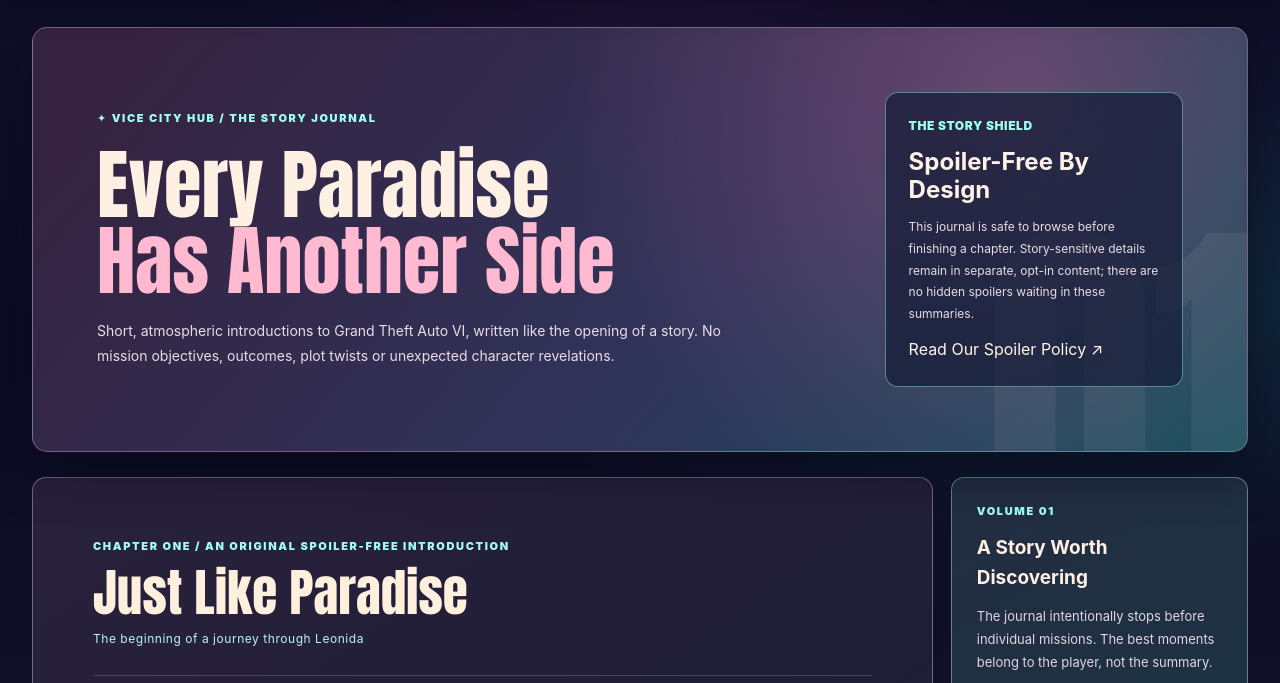
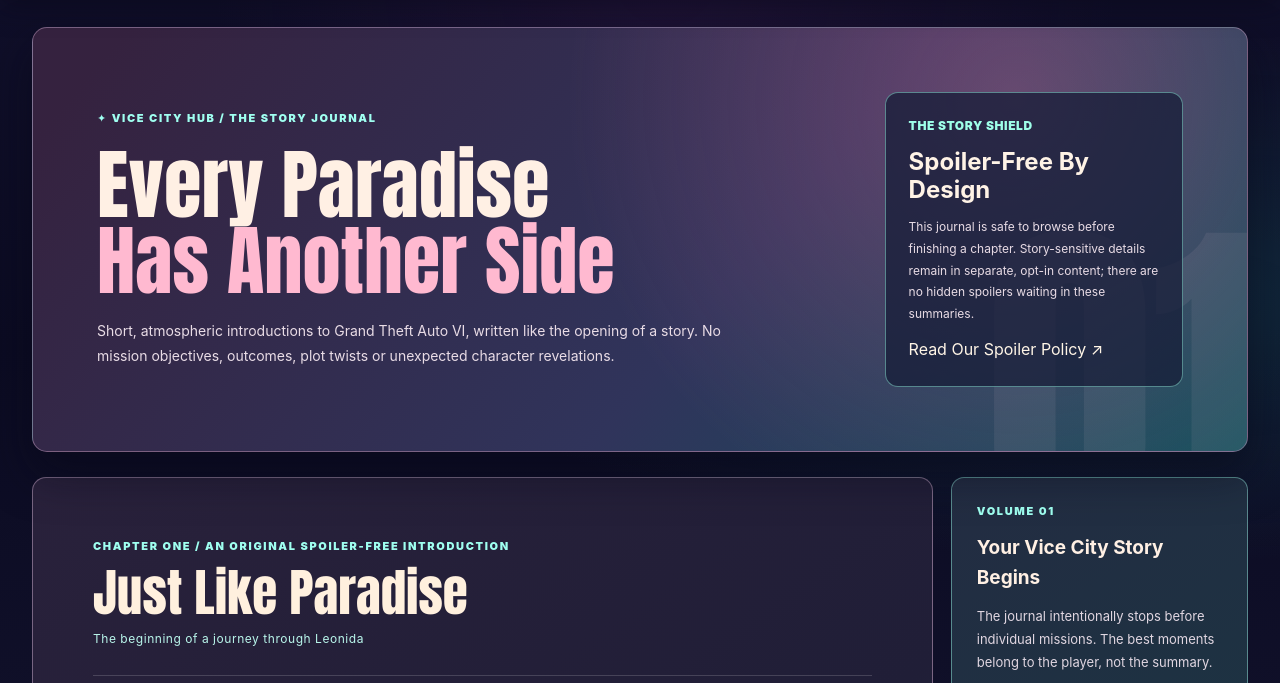
Before and after one commit to IIllIFOGGYIIllI/GTA-VI-Countdown, a website: page story-journal.html in a window 1280 px wide. Shown: the part 85-768 px from the top of the page. Drawn offline with Linux system fonts and the light colour scheme.

Commit message:
fix: satisfy Story Journal heading checks without adding plot spoilers

```diff
--- a/story-journal.html
+++ b/story-journal.html
@@ -69,7 +69,7 @@
     </article>
     <aside class="story-info" aria-label="Chapter one reading information">
       <span class="story-eyebrow">VOLUME 01</span>
-      <h3>A Story Worth Discovering</h3>
+      <h3>Your Vice City Story Begins</h3>
       <p>The journal intentionally stops before individual missions. The best moments belong to the player, not the summary.</p>
       <p>More spoiler-free chapters can be published individually as their summaries are verified and reviewed. No later-chapter storyline is revealed here.</p>
       <a href="./leonida-map.html#leonida-map">Explore The Leonida Map ↗</a>
```
